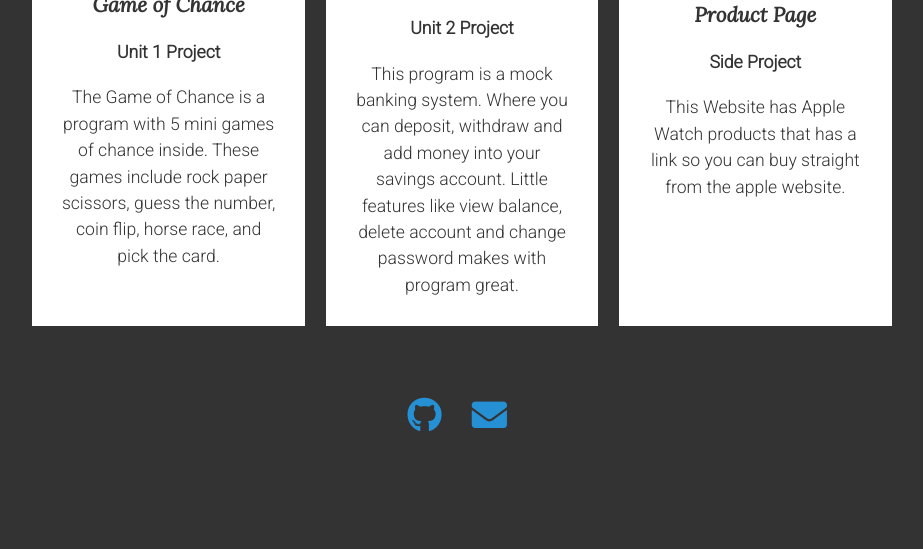
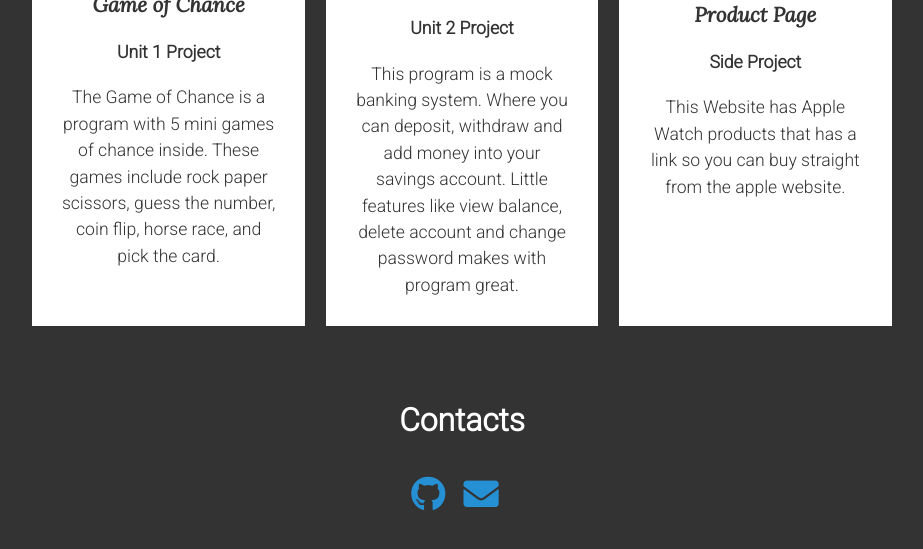
Before and after one commit to seanc21/seanc21.github.io, a plain HTML site: page index.html in a window 1280 px wide. Shown: the part 1170-1719 px from the top of the page, without its empty margins (178-1101 px from the left). Before the commit the page ends 1625 px from the top, so only its background shows below. Drawn offline with Linux system fonts and the light colour scheme.

Commit message:
fixed icon position

```diff
--- a/index.html
+++ b/index.html
@@ -104,16 +104,15 @@
 <!-- Footer -->
 <footer id="contact">
     <div class="contact-links">
-        <ul>
-            <li><a
-                id="github-link"
-                href="https://github.com/seanc21"
-                target="_blank">
-                <i class="fab fa-2x fa-github"></i></a>
-            </li>
-            <li><a href="mailto:scoh21@basecampcodingacademy.org">
-                <i class="fas fa-2x fa-envelope"></i></a>
-            </li>
-        </ul>
+    <h6>Contacts</h6>
+        <a
+            id="github-link"
+            href="https://github.com/seanc21"
+            target="_blank">
+            <i class="fab fa-2x fa-github"></i>
+        </a>
+        <a href="mailto:scoh21@basecampcodingacademy.org">
+            <i class="fas fa-2x fa-envelope"></i>
+        </a>
     </div>
 </footer>
--- a/style.css
+++ b/style.css
@@ -17,6 +17,10 @@ h4 {
     padding: 1em 0;
 }
 
+h6 {
+    font-size: 1.8em;
+    padding-bottom: 1em;
+}
 body {
     margin: 0;
     background: #333;
@@ -161,8 +165,6 @@ p {
 
 #projects ul {
     list-style: none;
-    margin: 0;
-    padding: 0;
 }
 
 #projects li {
@@ -206,13 +208,12 @@ h5 {
     float: right;
     display: flex;
     margin: 0;
-    padding-right: 530px;
     padding-bottom: 20px;
 }
 
 #contact a {
     color: #2690d4;
-    padding-right: 30px;
+    padding-right: 14px;
     text-decoration: none;
 }
 
```
